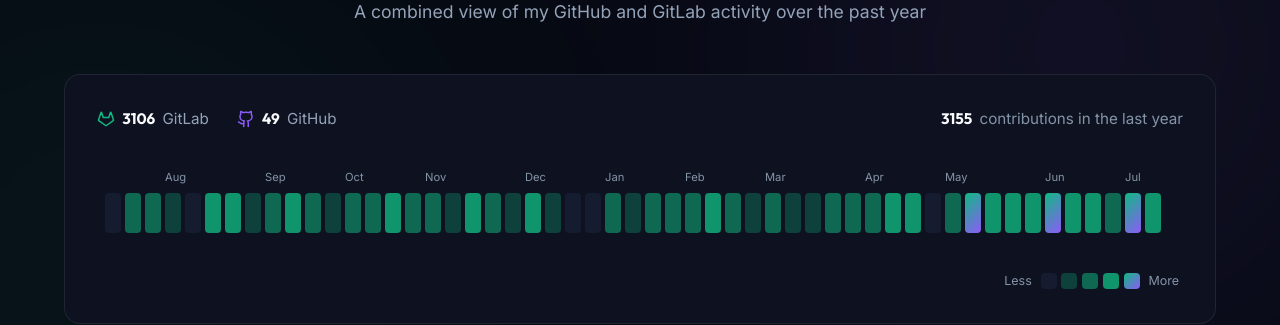
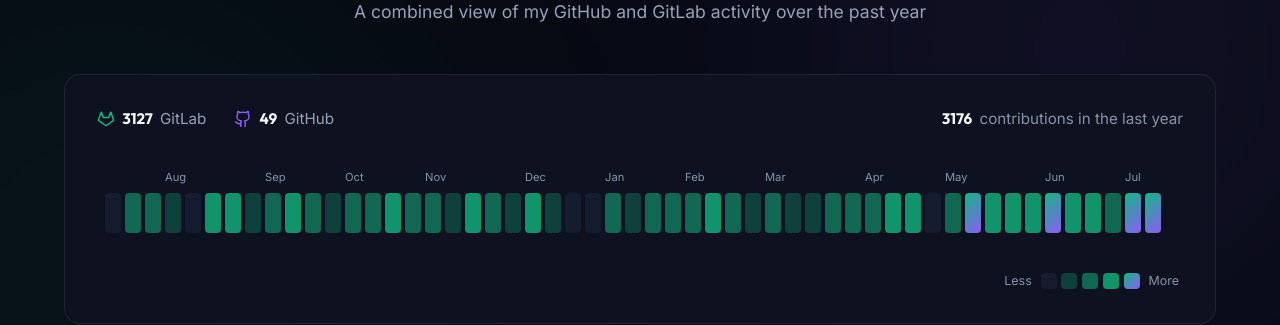
Before and after one commit to NickBourque/NickBourque.github.io, a Jekyll site: the page built from index.html, in a window 1280 px wide and 900 px high, scrolled down 2054 px. Shown: the part 151-476 px from the top of the window. Built offline with Jekyll 4.4.1, drawn with Linux system fonts in a browser that asks for light colours; nearby versions of some CDN libraries.

Commit message:
chore: refresh contributions data

```diff
--- a/_data/contributions.json
+++ b/_data/contributions.json
@@ -1,9 +1,9 @@
 {
-  "generated": "2026-07-15",
+  "generated": "2026-07-16",
   "totals": {
     "github": 49,
-    "gitlab": 3106,
-    "combined": 3155
+    "gitlab": 3127,
+    "combined": 3176
   },
   "max": 148,
   "weeks": [
@@ -427,9 +427,9 @@
       "weekStart": "2026-07-12",
       "monthLabel": "",
       "gh": 0,
-      "gl": 95,
-      "total": 95,
-      "level": 3
+      "gl": 116,
+      "total": 116,
+      "level": 4
     }
   ]
 }
```
